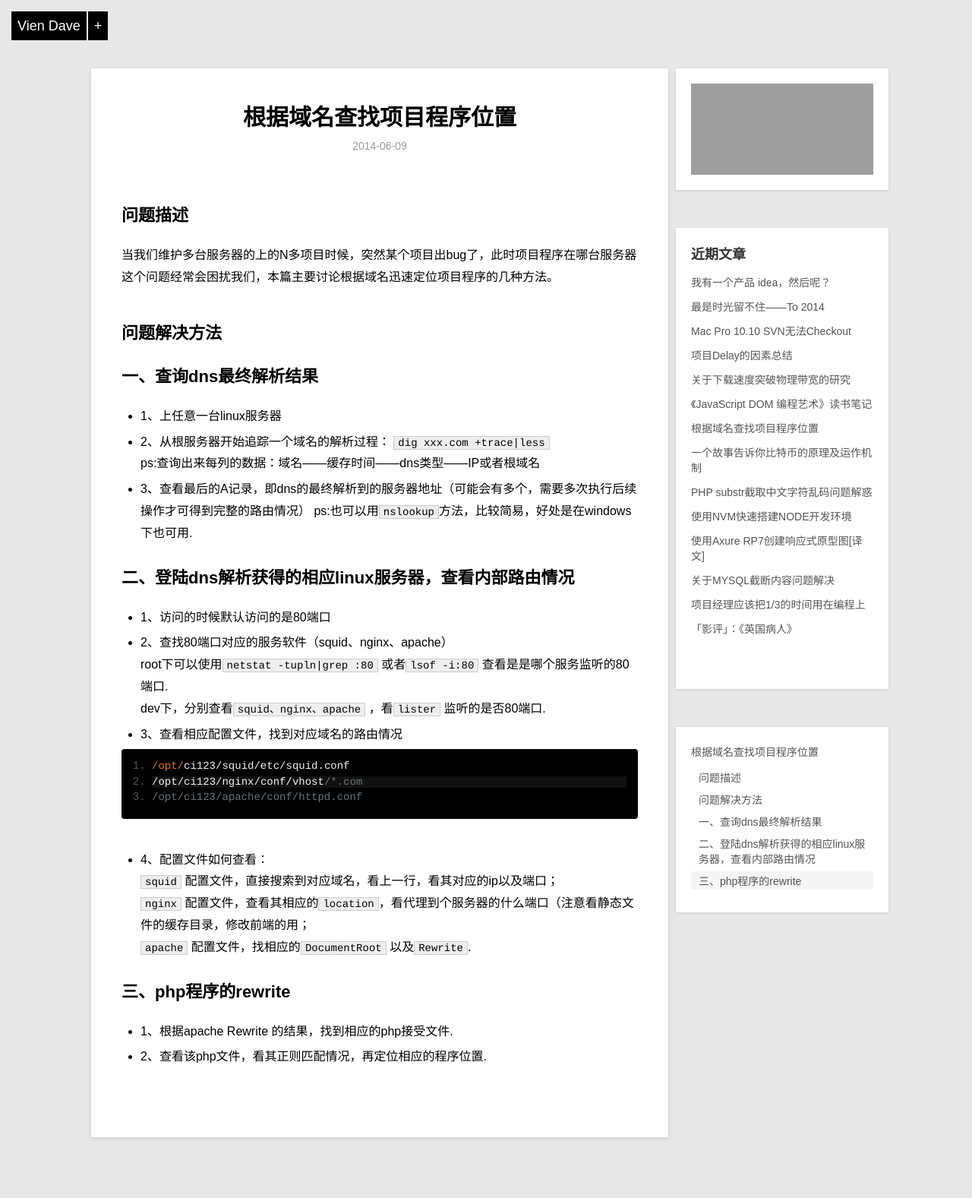
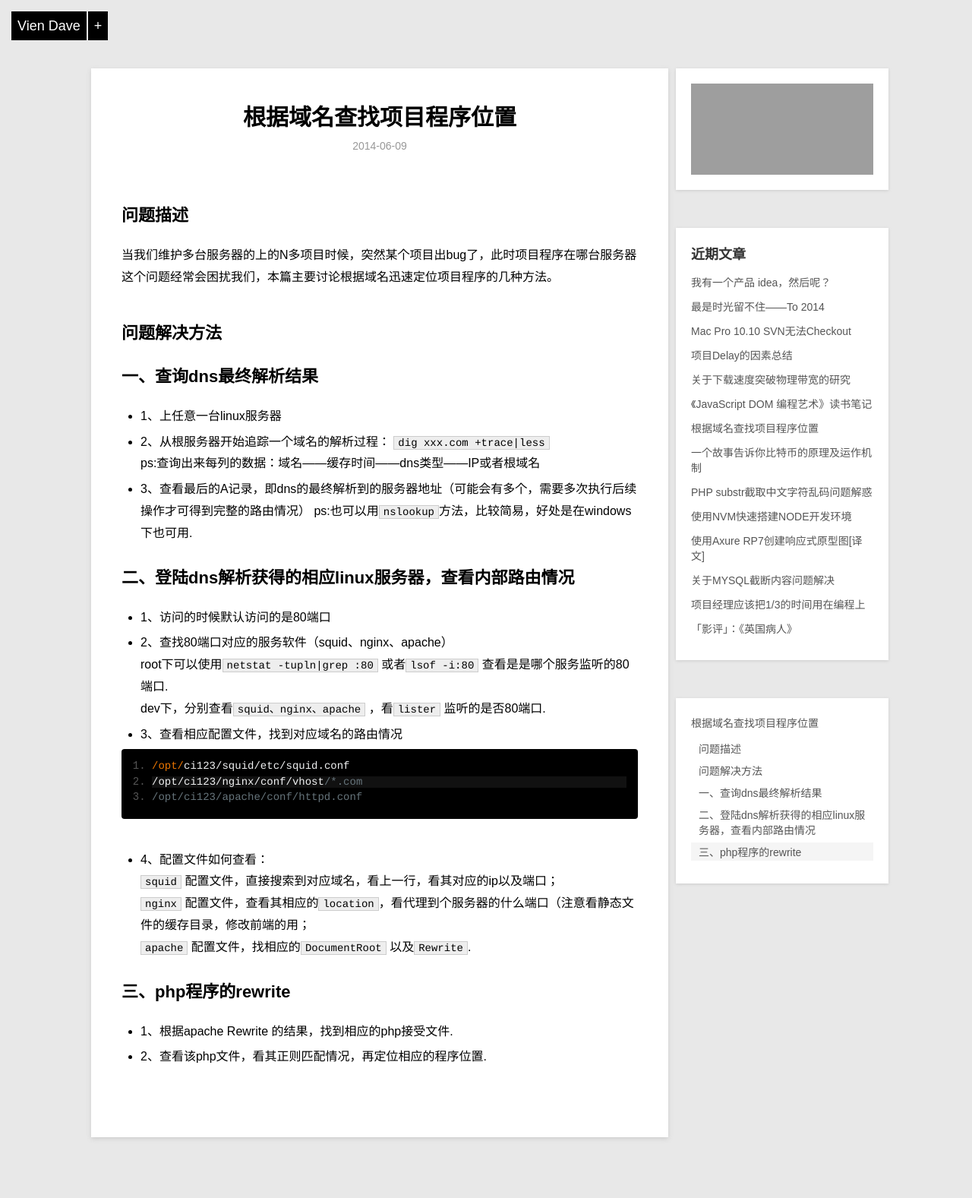
Before and after one commit to geeklive/geeklive.github.io, a Jekyll site: the page built from _posts/2014-06-09-locate_program_according_to_domain_name.md, in a window 1280 px wide. Shown: the whole page at 76% size. Built offline with Jekyll 4.4.1, drawn with Linux system fonts in a browser that asks for light colours; Markdown is read by kramdown in place of the engine named in the settings; comment, search, counter and statistics services are not loaded; grey boxes are pictures that could not be loaded.

Commit message:
Update default.css

```diff
--- a/global/css/default.css
+++ b/global/css/default.css
@@ -58,7 +58,7 @@ pre ol{margin-left:25px;list-style-type:decimal;}
 /****************entry style**************/
 .sidenav { width:240px; background:#fff; float:right; padding:20px; margin-bottom:50px; box-shadow:0 1px 4px #ccc; }
 .sidenav h2 { font-size:18px; color:#333; margin-bottom:15px; }
-.sidenav ul { margin-bottom:50px; }
+/*.sidenav ul { margin-bottom:50px; }*/
 .sidenav li { margin-bottom:12px; word-break: break-all;}
 .sidenav a { color:#555; font-size:14px; display:block;}
 .entry{margin-bottom:80px;width:680px; float:left; background:#fff; padding:40px; box-shadow:0 2px 6px #ccc; margin-left:10px;}
```
